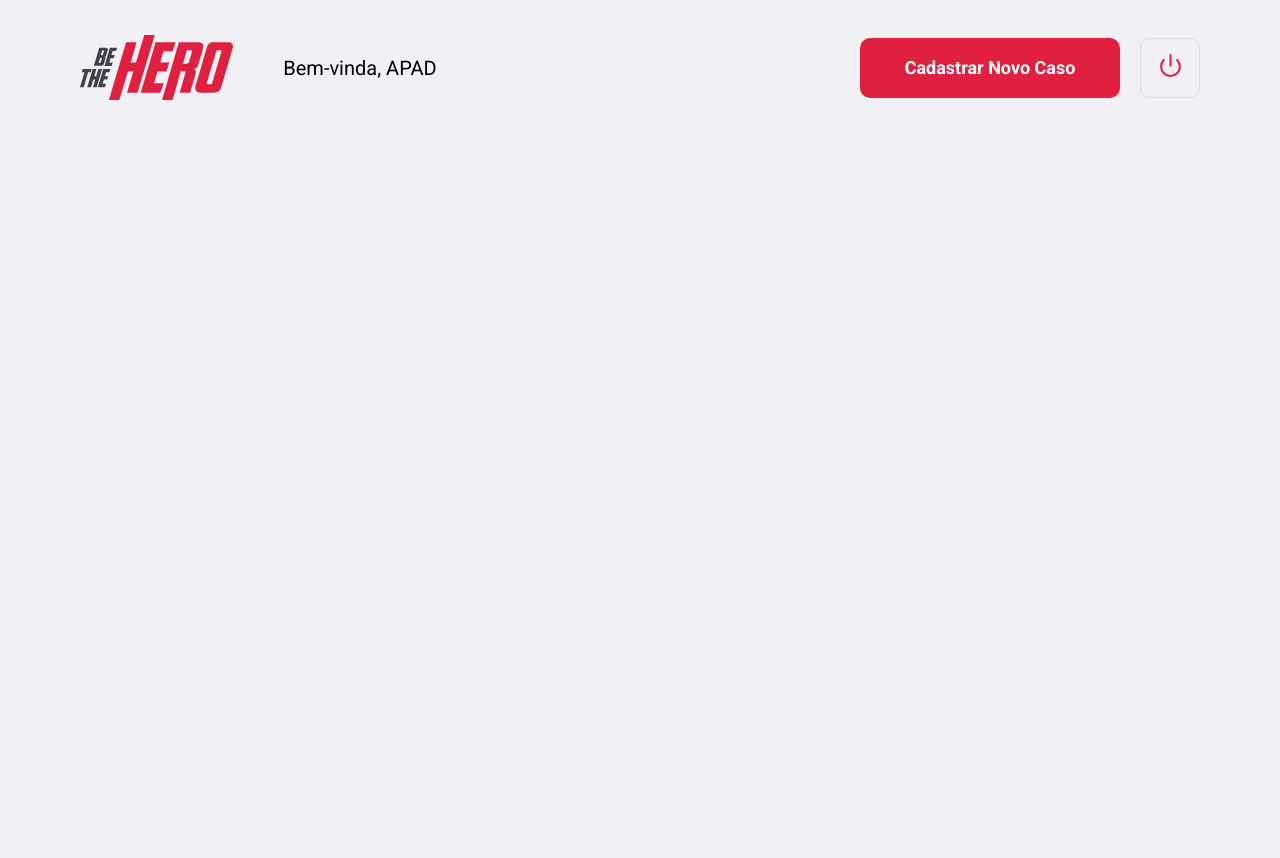
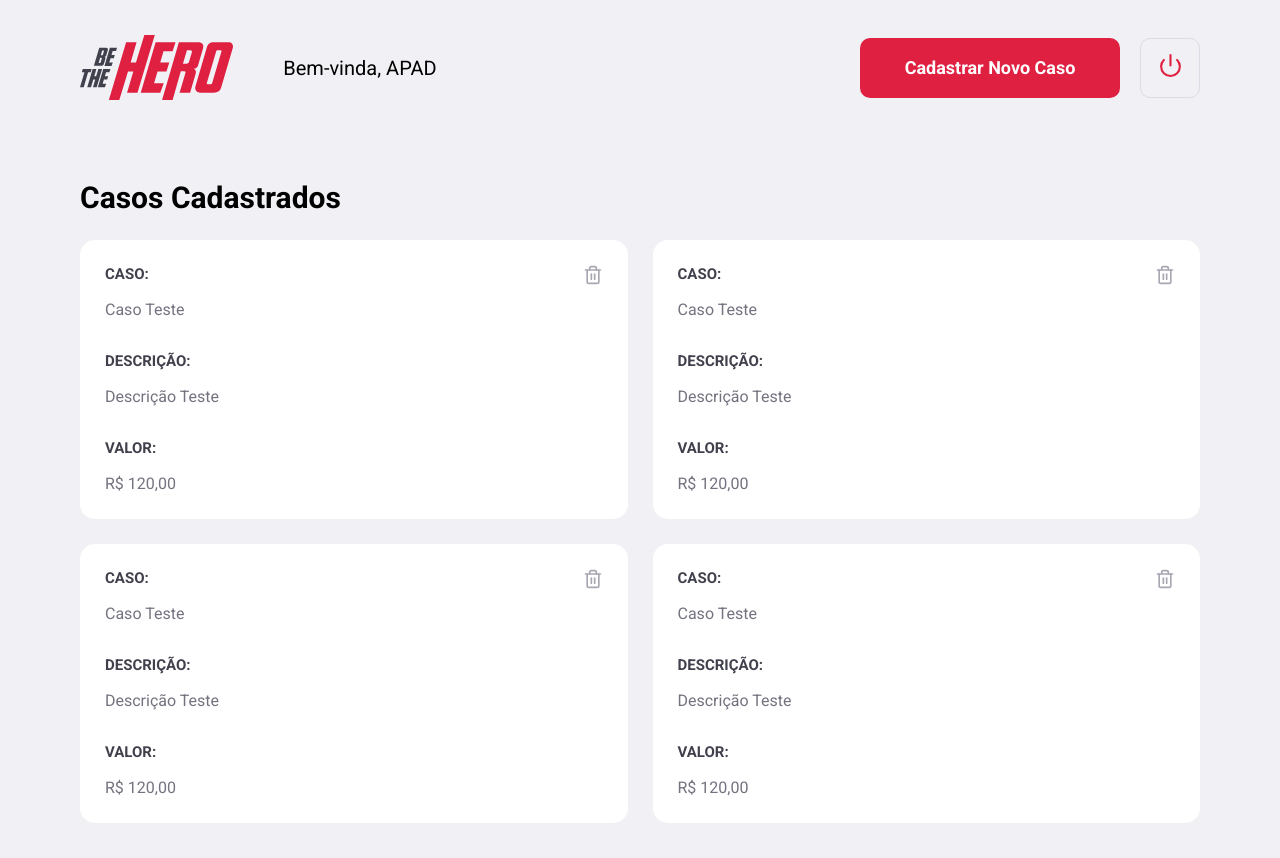
Before and after one commit to alissonpratesperes/bethehero, a React (Create React App) app in the folder frontend/: page /profile in a window 1280 px wide. Before the commit the page ends 800 px from the top, so only its background shows below. Built offline with nearby package versions, Linux system fonts and the light colour scheme.

Commit message:
Estilização inicial da Página Profile - Body.
Estilizado inicialmente, de acordo com o treinamento, o corpo da página Profile com todos os Estilos CSS referentes.

```diff
--- a/frontend/src/pages/Profile/index.js
+++ b/frontend/src/pages/Profile/index.js
@@ -1,6 +1,6 @@
 import React from 'react';
 import { Link } from 'react-router-dom';
-import { FiPower } from 'react-icons/fi';
+import { FiPower, FiTrash2 } from 'react-icons/fi';
 import './styles.css';
 import logoImg from '../../assets/logo.svg';
 
@@ -13,6 +13,45 @@
                             <Link className="button" to="/incidents/new"> Cadastrar Novo Caso </Link>
                                 <button type="button"> <FiPower  size={25} color="#E02041"/> </button>
                 </header>
+                    <h1> Casos Cadastrados </h1>
+                        <ul>
+                            <li>
+                                <strong> CASO: </strong>
+                                    <p> Caso Teste </p>
+                                <strong> DESCRIÇÃO: </strong>
+                                    <p> Descrição Teste </p>
+                                <strong> VALOR: </strong>
+                                    <p> R$ 120,00 </p>
+                                        <button type="button"> <FiTrash2 size={20} color="#A8A8B3"/> </button>
+                            </li>
+                            <li>
+                                <strong> CASO: </strong>
+                                    <p> Caso Teste </p>
+                                <strong> DESCRIÇÃO: </strong>
+                                    <p> Descrição Teste </p>
+                                <strong> VALOR: </strong>
+                                    <p> R$ 120,00 </p>
+                                        <button type="button"> <FiTrash2 size={20} color="#A8A8B3"/> </button>
+                            </li>
+                            <li>
+                                <strong> CASO: </strong>
+                                    <p> Caso Teste </p>
+                                <strong> DESCRIÇÃO: </strong>
+                                    <p> Descrição Teste </p>
+                                <strong> VALOR: </strong>
+                                    <p> R$ 120,00 </p>
+                                        <button type="button"> <FiTrash2 size={20} color="#A8A8B3"/> </button>
+                            </li>
+                            <li>
+                                <strong> CASO: </strong>
+                                    <p> Caso Teste </p>
+                                <strong> DESCRIÇÃO: </strong>
+                                    <p> Descrição Teste </p>
+                                <strong> VALOR: </strong>
+                                    <p> R$ 120,00 </p>
+                                        <button type="button"> <FiTrash2 size={20} color="#A8A8B3"/> </button>
+                            </li>
+                        </ul>
             </div>
         );
     }
--- a/frontend/src/pages/Profile/styles.css
+++ b/frontend/src/pages/Profile/styles.css
@@ -39,3 +39,50 @@
 .profile-container header button:hover {
     border-color: #999999;
 }
+
+.profile-container h1 {
+    margin-top: 80px;
+    margin-bottom: 25px;
+}
+
+.profile-container ul {
+    display: grid;
+    grid-template-columns: 1fr 1fr;
+    gap: 25px;
+    list-style: none;
+}
+
+.profile-container ul li {
+    background-color: #FFFFFF;
+    padding: 25px;
+    border-radius: 15px;
+    position: relative;
+}
+
+.profile-container ul li button {
+    position: absolute;
+    top: 25px;
+    right: 25px;
+    border: 0px;
+    background: transparent;
+}
+
+.profile-container ul li button:hover {
+    opacity: 0.8;
+}
+
+.profile-container ul li strong {
+    display: block;
+    margin-bottom: 16px;
+    color: #41414D;
+}
+
+.profile-container ul li p + strong {
+    margin-top: 32px;
+}
+
+.profile-container ul li p {
+    color: #737380;
+    line-height: 21px;
+    font-size: 16px;
+}
```
Also changed, not shown: 1 other file (tests, documents, lock files or other folders).
